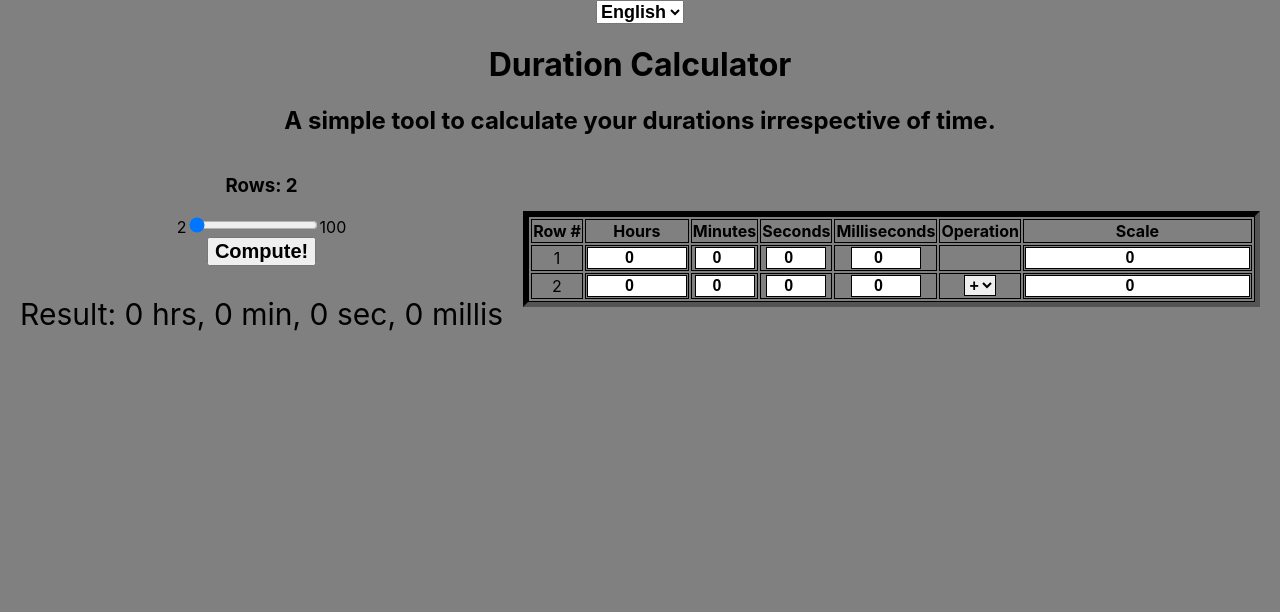
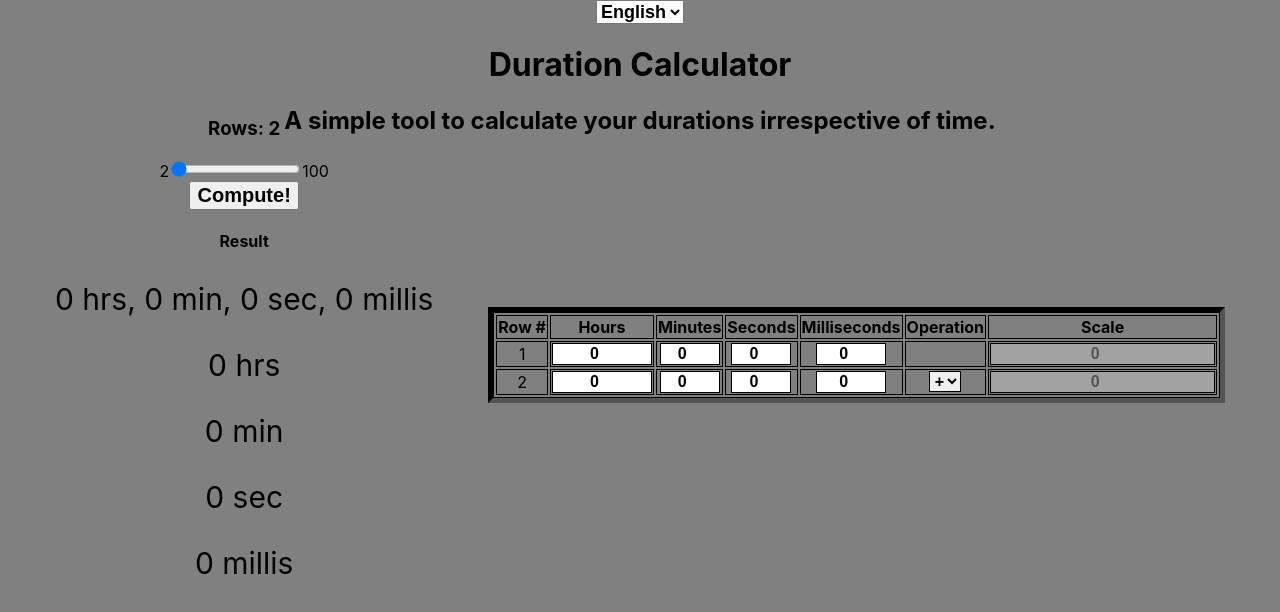
Before and after one commit to adnanian/duration-calculator, a React (Create React App) app: page / in a window 1280 px wide. Shown: the top 612 px of the page. Built offline with nearby package versions, Linux system fonts and the light colour scheme.

Commit message:
Organize app into components

```diff
--- a/public/i18n/en.json
+++ b/public/i18n/en.json
@@ -9,7 +9,12 @@
     "operation": "Operation",
     "scale": "Scale",
     "compute": "Compute!",
-    "result": "Result: {{hours}} hrs, {{minutes}} min, {{seconds}} sec, {{milliseconds}} millis",
+    "result": "Result",
+    "durationResult": "{{hours}} hrs, {{minutes}} min, {{seconds}} sec, {{milliseconds}} millis",
+    "toHours": "{{hours}} hrs",
+    "toMinutes": "{{minutes}} min",
+    "toSeconds": "{{seconds}} sec",
+    "toMillis": "{{milliseconds}} millis",
     "rows": "Rows: {{rowCount}}",
     "rowNumLabel": "Row #",
     "addRows": "Add Rows",
--- a/public/index.html
+++ b/public/index.html
@@ -24,7 +24,7 @@
       work correctly both with client-side routing and a non-root public URL.
       Learn how to configure a non-root public URL by running `npm run build`.
     -->
-    <title>React App</title>
+    <title>Duration Calculator</title>
   </head>
   <body>
     <noscript>You need to enable JavaScript to run this app.</noscript>
--- a/src/App.tsx
+++ b/src/App.tsx
@@ -1,12 +1,16 @@
 import React, { ChangeEvent, useState } from 'react';
 import { useTranslation } from "react-i18next";
 import * as dt from './durationTools';
-import InputRow from './components/InputRow';
 import { Language, LanguageMap } from './lang';
+import ResultsPanel from './components/ResultsPanel';
+import InputTable from './InputTable';
+import Header from './components/Header';
+import Footer from './components/Footer';
+import TableControls from './components/TableControls';
 
 const App = () => {
   const MIN_ROW_SIZE: number = 2, MAX_ROW_SIZE: number = 100;
-  const { i18n, t } = useTranslation();
+  const { i18n } = useTranslation();
   // Array of durations, scales, and the operands.
   // Must first initialize to null so that id can increment.
   const [calculableArgs, setCalculableArgs] = useState<dt.CalcWrapper[]>((): dt.CalcWrapper[] => {
@@ -17,28 +21,10 @@ const App = () => {
   });
   // Computed duration.
   const [durationResult, setDurationResult] = useState<dt.Duration>(new dt.Duration(0, 0, 0, 0));
-  // calculable container components
-  const calcContainers = calculableArgs.map((calcWrapper, index) => {
-    return (
-      <InputRow
-        key={index}
-        index={index}
-        calcWrapper={calcWrapper}
-        onInputChange={handleCalculableChange}
-      />
-    )
-  });
+
 
   // Initial language
   const [language, setLanguage] = useState<Language>(LanguageMap.ENGLISH);
-  // List of all available languages for this application. See /src/public/i18n
-  const languageOptions = Object.values(LanguageMap).map((language) => {
-    return (
-      <option key={language.code} value={language.code}>
-        {language.nativeName}
-      </option>
-    );
-  });
 
   // Event Listeners
 
@@ -86,11 +72,6 @@ const App = () => {
       if (index === 0) {
         totalDuration = row.durationCalculable as dt.Duration;
       } else {
-        // const correctType: any = dt.isDuration(row.durationCalculable) ? dt.Duration : dt.Scale;
-        // totalDuration = totalDuration.performCalculation(
-        //   row.durationCalculable as typeof correctType,
-        //   row.operand
-        // );
         if (dt.isDuration(row.durationCalculable)) {
           totalDuration = totalDuration.performCalculation(row.durationCalculable as dt.Duration, row.operand);
         } else if (dt.isScale(row.durationCalculable)) {
@@ -121,87 +102,41 @@ const App = () => {
    */
   function handleRowAdjustment(e: ChangeEvent<HTMLInputElement>): void {
     const newRowCount: number = Number.parseInt(e.target.value);
+    if (newRowCount < MIN_ROW_SIZE || newRowCount > MAX_ROW_SIZE) {
+      throw new Error(`Row count must be between ${MIN_ROW_SIZE} and ${MAX_ROW_SIZE}.`);
+    }
     if (newRowCount > calculableArgs.length) {
       const newRows: dt.CalcWrapper[] = Array(newRowCount - calculableArgs.length).fill(null).map(() => {
         return new dt.CalcWrapper('+', new dt.Duration(0, 0, 0, 0));
       });
       setCalculableArgs([...calculableArgs, ...newRows]);
     } else if (newRowCount < calculableArgs.length) {
-      // setCalculableArgs((rows: dt.CalcWrapper[]): dt.CalcWrapper[] => {
-      //   const newRows = rows.slice(0, newRowCount).map((row, index) => {
-      //     row.id = index;
-      //     return row;
-      //   });
-      //   return newRows;
-      // });
       setCalculableArgs(calculableArgs.slice(0, newRowCount));
     }
   }
 
-  // Testing if rows return to 0
-  // calculableArgs.forEach((row) => {
-  //   console.log(row.id);
-  // });
-
   // console.log(calculableArgs);
-  console.log(calcContainers);
 
   return (
     <React.Fragment>
-      <header dir={language?.dir || "ltr"}>
-        <select defaultValue={"en"} onChange={handleLanguageSelection}>
-          {languageOptions}
-        </select>
-        <h1>{t("title")}</h1>
-        <h2>{t("subtitle")}</h2>
-      </header>
+      <Header
+        targetLanguage={language}
+        onLanguageSelection={handleLanguageSelection}
+      />
       <main dir={language?.dir || "ltr"}>
         <div>
-          <div id="table-controls">
-            <div className="sliderContainer">
-              <h3>{t("rows", { rowCount: calculableArgs.length })}</h3>
-              <span>
-                {MIN_ROW_SIZE}
-                <input
-                  name="rowSlider"
-                  type="range"
-                  min={MIN_ROW_SIZE.toString()}
-                  max={MAX_ROW_SIZE.toString()}
-                  step="1"
-                  value={calculableArgs.length}
-                  onChange={handleRowAdjustment}
-                />
-                {MAX_ROW_SIZE}
-              </span>
-            </div>
-            <button onClick={compute}>{t("compute")}</button>
-          </div>
-          <p>{t("result", {
-            hours: durationResult.hours,
-            minutes: durationResult.minutes,
-            seconds: durationResult.seconds,
-            milliseconds: durationResult.milliseconds
-          })}</p>
+          <TableControls
+            minRowSize={MIN_ROW_SIZE}
+            maxRowSize={MAX_ROW_SIZE}
+            currentRowCount={calculableArgs.length}
+            onAdjustRow={handleRowAdjustment}
+            onCompute={compute}
+          />
+          <ResultsPanel duration={durationResult}/>
         </div>
-        <div className="table-container">
-          <table>
-            <thead>
-              <tr>
-                <th>{t("rowNumLabel")}</th>
-                <th>{t("hours")}</th>
-                <th>{t("minutes")}</th>
-                <th>{t("seconds")}</th>
-                <th>{t("milliseconds")}</th>
-                <th>{t("operation")}</th>
-                <th>{t("scale")}</th>
-              </tr>
-            </thead>
-            <tbody>
-              {calcContainers}
-            </tbody>
-          </table>
-        </div>
+        <InputTable calcWrappers={calculableArgs} onInputChange={handleCalculableChange}/>
       </main>
+      <Footer/>
     </React.Fragment>
   )
 }
--- /dev/null
+++ b/src/InputTable.tsx
@@ -0,0 +1,57 @@
+import React, { ChangeEventHandler } from "react";
+import { useTranslation } from "react-i18next";
+import { CalcWrapper } from "./durationTools";
+import InputRow from "./components/InputRow";
+
+/**
+ * lalala
+ * TODO
+ */
+interface CalcWrapperManager {
+    calcWrappers: CalcWrapper[],
+    onInputChange: ChangeEventHandler<HTMLInputElement | HTMLSelectElement>
+}
+
+/**
+ * TODO
+ *
+ * @param param0
+ * @returns
+ */
+const InputTable: React.FC<CalcWrapperManager> = ({calcWrappers, onInputChange}) => {
+    const { t } = useTranslation();
+    // calculable container components
+    const calcContainers = calcWrappers.map((calcWrapper, index) => {
+        return (
+            <InputRow
+                key={index}
+                index={index}
+                calcWrapper={calcWrapper}
+                onInputChange={onInputChange}
+            />
+        )
+    });
+
+    return (
+        <div className="table-container">
+            <table>
+                <thead>
+                    <tr>
+                        <th>{t("rowNumLabel")}</th>
+                        <th>{t("hours")}</th>
+                        <th>{t("minutes")}</th>
+                        <th>{t("seconds")}</th>
+                        <th>{t("milliseconds")}</th>
+                        <th>{t("operation")}</th>
+                        <th>{t("scale")}</th>
+                    </tr>
+                </thead>
+                <tbody>
+                    {calcContainers}
+                </tbody>
+            </table>
+        </div>
+    );
+}
+
+export default InputTable
--- /dev/null
+++ b/src/components/Footer.tsx
@@ -0,0 +1,12 @@
+import React from "react";
+
+/**
+ * TODO
+ *
+ * @returns
+ */
+const Footer: React.FC = () => {
+    return <footer></footer>;
+}
+
+export default Footer;
--- /dev/null
+++ b/src/components/Header.tsx
@@ -0,0 +1,41 @@
+import React, { ChangeEventHandler } from "react";
+import { Language, LanguageMap } from "../lang";
+import { useTranslation } from "react-i18next";
+
+/**
+ * TODO
+ */
+interface TopPageManagement {
+    targetLanguage: Language,
+    onLanguageSelection: ChangeEventHandler<HTMLSelectElement>
+}
+
+/**
+ * TODO
+ *
+ * @param param0
+ * @returns
+ */
+const Header: React.FC<TopPageManagement> = ({ targetLanguage, onLanguageSelection }) => {
+    const { t } = useTranslation();
+    // List of all available languages for this application. See /src/public/i18n
+    const languageOptions = Object.values(LanguageMap).map((language) => {
+        return (
+            <option key={language.code} value={language.code}>
+                {language.nativeName}
+            </option>
+        );
+    });
+
+    return (
+        <header dir={targetLanguage?.dir || "ltr"}>
+            <select defaultValue={"en"} onChange={onLanguageSelection}>
+                {languageOptions}
+            </select>
+            <h1>{t("title")}</h1>
+            <h2>{t("subtitle")}</h2>
+        </header>
+    );
+}
+
+export default Header;
--- a/src/components/InputRow.tsx
+++ b/src/components/InputRow.tsx
@@ -50,6 +50,7 @@ const InputRow: React.FC<CalculableInputRow> = ({ index, calcWrapper, onInputCha
                     step="1"
                     value={hours}
                     readOnly={durationInputReadOnly}
+                    disabled={durationInputReadOnly}
                     onChange={onInputChange}
                 />
             </td>
@@ -62,6 +63,7 @@ const InputRow: React.FC<CalculableInputRow> = ({ index, calcWrapper, onInputCha
                     step="1"
                     value={minutes}
                     readOnly={durationInputReadOnly}
+                    disabled={durationInputReadOnly}
                     onChange={onInputChange}
                 />
             </td>
@@ -74,6 +76,7 @@ const InputRow: React.FC<CalculableInputRow> = ({ index, calcWrapper, onInputCha
                     step="1"
                     value={seconds}
                     readOnly={durationInputReadOnly}
+                    disabled={durationInputReadOnly}
                     onChange={onInputChange}
                 />
             </td>
@@ -86,6 +89,7 @@ const InputRow: React.FC<CalculableInputRow> = ({ index, calcWrapper, onInputCha
                     step="1"
                     value={milliseconds}
                     readOnly={durationInputReadOnly}
+                    disabled={durationInputReadOnly}
                     onChange={onInputChange}
                 />
             </td>
@@ -109,6 +113,7 @@ const InputRow: React.FC<CalculableInputRow> = ({ index, calcWrapper, onInputCha
                     step="0.001"
                     value={scaleValue}
                     readOnly={scaleInputReadOnly}
+                    disabled={scaleInputReadOnly}
                     onChange={onInputChange}
                 />
             </td>
--- /dev/null
+++ b/src/components/ResultsPanel.tsx
@@ -0,0 +1,28 @@
+import { Duration } from "../durationTools";
+import { useTranslation } from "react-i18next";
+
+interface DurationResult {
+    duration: Duration
+}
+
+const ResultsPanel: React.FC<DurationResult> = ({ duration }) => {
+    const { t } = useTranslation();
+
+    return (
+        <div>
+            <h4>{t("result")}</h4>
+            <p>{t("durationResult", {
+                hours: duration.hours,
+                minutes: duration.minutes,
+                seconds: duration.seconds,
+                milliseconds: duration.milliseconds
+            })}</p>
+            <p>{t("toHours", {hours: duration.toHours()})}</p>
+            <p>{t("toMinutes", {minutes: duration.toMinutes()})}</p>
+            <p>{t("toSeconds", {seconds: duration.toSeconds()})}</p>
+            <p>{t("toMillis", {milliseconds: duration.toMilliseconds()})}</p>
+        </div>
+    );
+}
+
+export default ResultsPanel;
--- /dev/null
+++ b/src/components/TableControls.tsx
@@ -0,0 +1,38 @@
+import React, { ChangeEventHandler, MouseEventHandler } from "react";
+import { useTranslation } from "react-i18next";
+
+interface TableAdjuster {
+    minRowSize: number,
+    maxRowSize: number,
+    currentRowCount: number,
+    onAdjustRow: ChangeEventHandler<HTMLInputElement>,
+    onCompute: MouseEventHandler
+}
+
+const TableControls: React.FC<TableAdjuster> = ({minRowSize, maxRowSize, currentRowCount, onAdjustRow: onRowAdjustment, onCompute}) => {
+    const { t } = useTranslation();
+
+    return (
+        <div id="table-controls">
+            <div className="sliderContainer">
+              <h3>{t("rows", { rowCount: currentRowCount })}</h3>
+              <span>
+                {minRowSize}
+                <input
+                  name="rowSlider"
+                  type="range"
+                  min={minRowSize.toString()}
+                  max={maxRowSize.toString()}
+                  step="1"
+                  value={currentRowCount}
+                  onChange={onRowAdjustment}
+                />
+                {maxRowSize}
+              </span>
+            </div>
+            <button onClick={onCompute}>{t("compute")}</button>
+        </div>
+    );
+}
+
+export default TableControls;
--- a/src/durationTools.ts
+++ b/src/durationTools.ts
@@ -36,14 +36,22 @@ export class Duration extends Calculable {
     milliseconds: number;
 
     // CONSTRAINTS AND VALIDATION
-    private static readonly MAX_MINUTE_VALUE: number = 59;
-    private static readonly MAX_SECOND_VALUE: number = 59;
-    private static readonly MILLI_VALUE_LIMIT: number = 1000;
+    // private static readonly MAX_MINUTE_VALUE: number = 59;
+    // private static readonly MAX_SECOND_VALUE: number = 59;
+    // private static readonly MILLI_VALUE_LIMIT: number = 1000;
 
     // CONVERSIONS
+
+    /**
+     * lalalal
+     */
     private static readonly MILLIS_PER_SECOND: number = 1000;
     private static readonly SECONDS_PER_MINUTE: number = 60;
     private static readonly MINUTES_PER_HOUR: number = 60;
+    //
+    private static readonly MILLIS_PER_MINUTE = this.MILLIS_PER_SECOND * this.SECONDS_PER_MINUTE;
+    private static readonly MILLIS_PER_HOUR = this.MILLIS_PER_MINUTE * this.MINUTES_PER_HOUR;
+    private static readonly SECONDS_PER_HOUR = this.SECONDS_PER_MINUTE * this.MINUTES_PER_HOUR;
 
     constructor(hours: number, minutes: number, seconds: number, milliseconds: number) {
         // if (!Number.isInteger(hours) || hours < 0) {
@@ -193,6 +201,34 @@ export class Duration extends Calculable {
         return operation(argument);
     }
 
+    toHours(): number {
+        const minutesToPartialHour: number = this.minutes / Duration.MINUTES_PER_HOUR;
+        const secondsToPartialHour: number = this.seconds / Duration.SECONDS_PER_HOUR;
+        const millisToPartialHour: number = this.milliseconds / Duration.MILLIS_PER_HOUR;
+        return (this.hours + minutesToPartialHour + secondsToPartialHour + millisToPartialHour);
+    }
+
+    toMinutes(): number {
+        const hoursToMinutes: number = this.hours * Duration.MINUTES_PER_HOUR;
+        const secondsToPartialMinute: number = this.seconds / Duration.SECONDS_PER_MINUTE;
+        const millisToPartialMinute: number = this.milliseconds / Duration.MILLIS_PER_MINUTE;
+        return (hoursToMinutes + this.minutes + secondsToPartialMinute + millisToPartialMinute);
+    }
+
+    toSeconds(): number {
+        const hoursToSeconds: number = this.hours * Duration.SECONDS_PER_HOUR;
+        const minutesToSeconds: number = this.minutes * Duration.SECONDS_PER_MINUTE;
+        const millisToPartialSecond: number = this.milliseconds / Duration.MILLIS_PER_SECOND;
+        return (hoursToSeconds + minutesToSeconds + this.seconds + millisToPartialSecond);
+    }
+
+    toMilliseconds(): number {
+        const hoursToMillis: number = this.hours * Duration.MILLIS_PER_HOUR;
+        const minutesToMillis: number = this.minutes * Duration.MILLIS_PER_MINUTE;
+        const secondsToMillis: number = this.seconds * Duration.MILLIS_PER_SECOND;
+        return (hoursToMillis + minutesToMillis + secondsToMillis + this.milliseconds);
+    }
+
     // Cloning method for deep copy
     clone(): Duration {
         const cloned = new Duration(this.hours, this.minutes, this.seconds, this.milliseconds);
@@ -209,13 +245,8 @@ export class CalcWrapper {
     operand: Operand;
     durationCalculable: Calculable;
 
-    static idIncrement: number = 0;
-
     constructor(operand: Operand, durationCalculable: Calculable) {
         this.operand = operand;
-        if (durationCalculable instanceof Scale && CalcWrapper.idIncrement === 0) {
-            throw new Error("The first calculable container must contain a Duration and NOT a scale.");
-        }
         this.durationCalculable = durationCalculable;
     }
 
```
Also changed, not shown: public/i18n/ar.json (+6 -1 lines).
